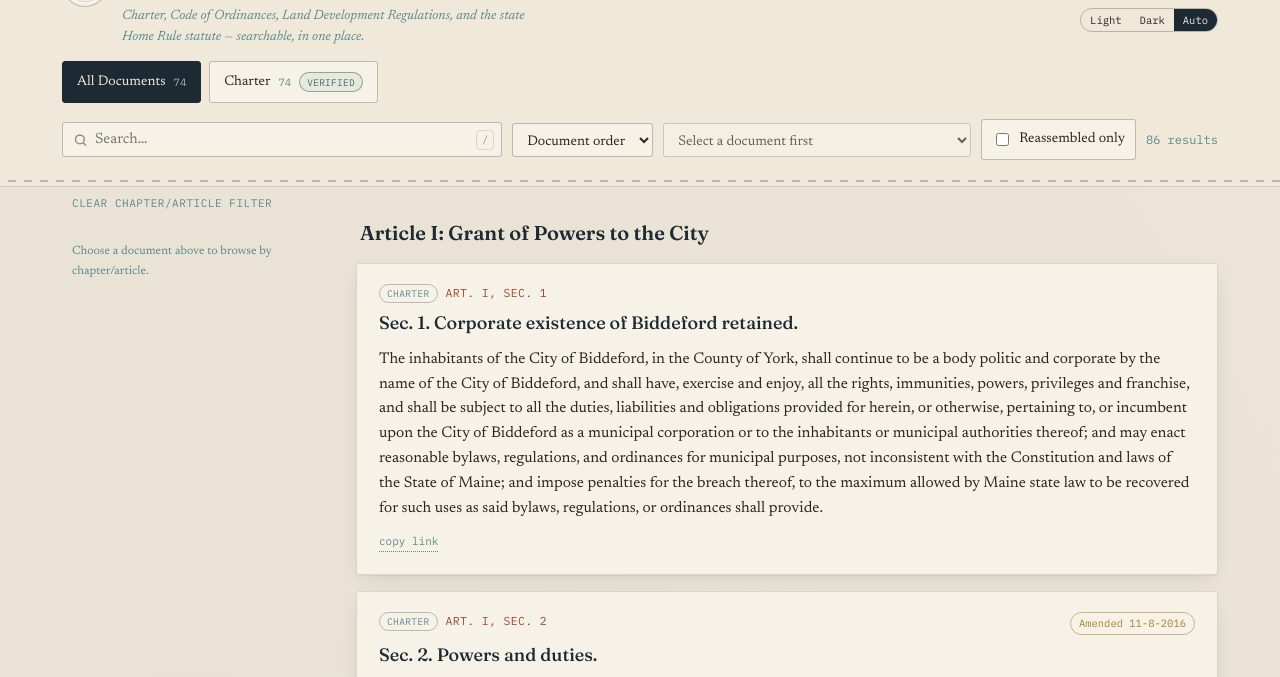
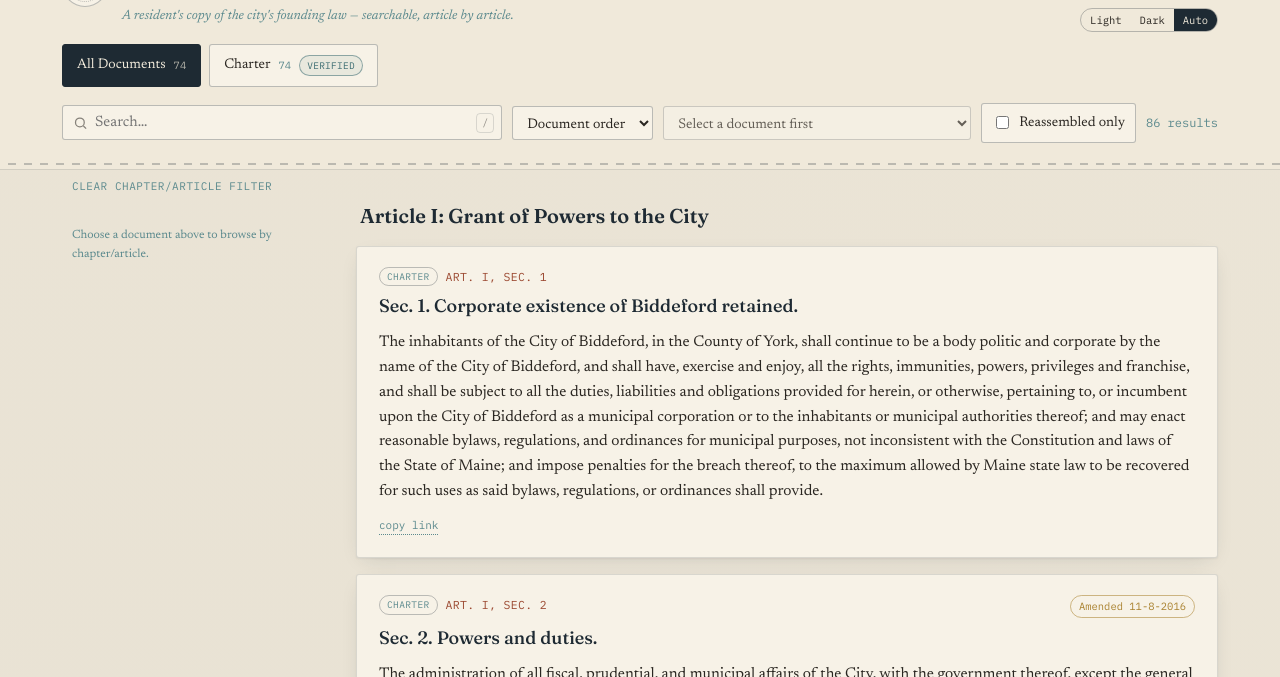
Before and after one commit to eolives/biddeford-charter-code26, a website: page docs/index.html in a window 1280 px wide. Shown: the part 59-736 px from the top of the page. Drawn offline with Linux system fonts and the light colour scheme.

Commit message:
Update index.html
Update tagline

```diff
--- a/docs/index.html
+++ b/docs/index.html
@@ -4,7 +4,7 @@
 <meta charset="utf-8">
 <meta name="viewport" content="width=device-width, initial-scale=1">
 <title>Biddeford Municipal Code — Explorer</title>
-<meta name="description" content="Searchable, sortable copy of the City of Biddeford, ME City Charter, Code of Ordinances, Land Development Regulations, and the Maine Home Rule statute.">
+<meta name="description" content="Searchable, sortable copy of the City of Biddeford, ME City Charter.">
 <link rel="preconnect" href="https://fonts.googleapis.com">
 <link rel="preconnect" href="https://fonts.gstatic.com" crossorigin>
 <link href="https://fonts.googleapis.com/css2?family=Fraunces:opsz,wght@9..144,400;9..144,500;9..144,600;9..144,700&family=Newsreader:ital,wght@0,400;0,500;0,600;1,400&family=IBM+Plex+Mono:wght@400;500;600&display=swap" rel="stylesheet">
@@ -194,7 +194,7 @@
       <div class="seal" aria-hidden="true">CB<br></div>
       <div>
         <h1 class="wordmark">Biddeford Municipal Code</h1>
-        <p class="tagline">Charter, Code of Ordinances, Land Development Regulations, and the state Home Rule statute — searchable, in one place.</p>
+        <p class="tagline">A resident's copy of the city's founding law — searchable, article by article.</p>
       </div>
     </div>
     <div style="display:flex; flex-direction:column; align-items:flex-end;">
```
